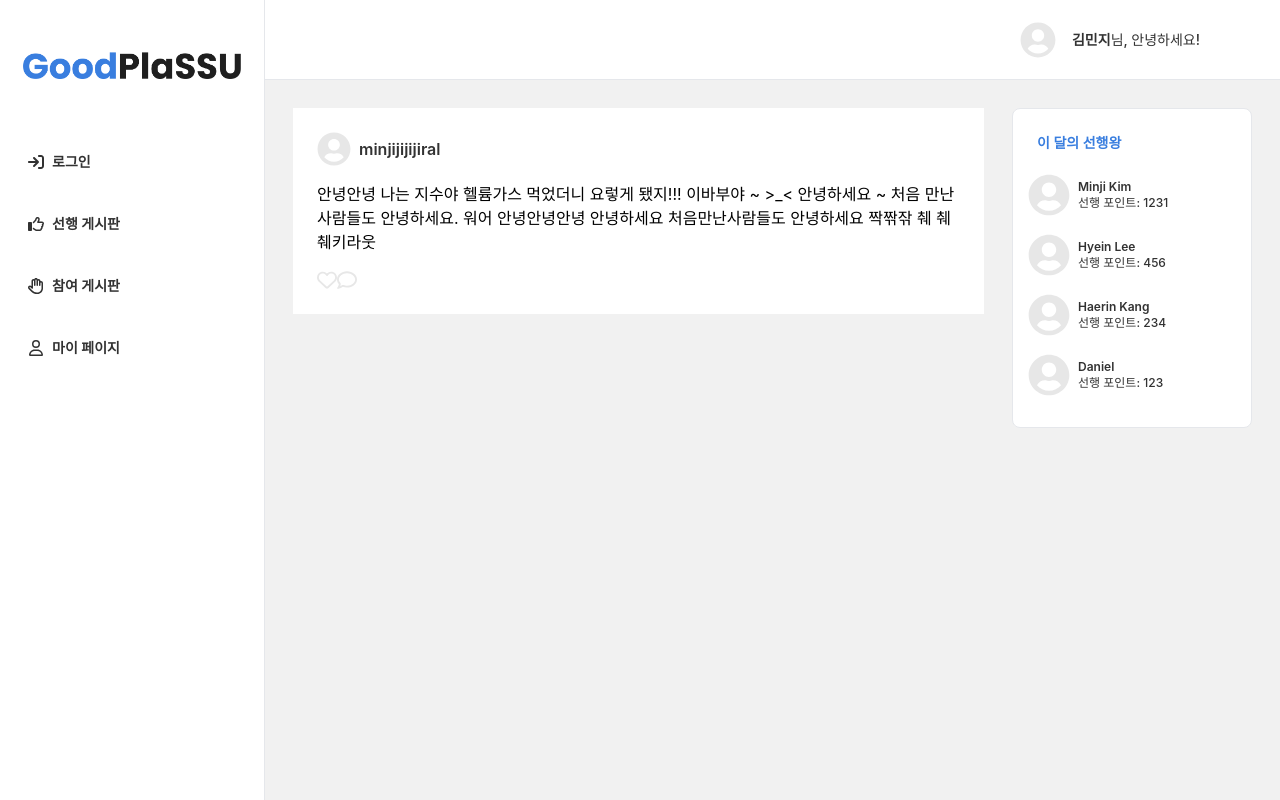
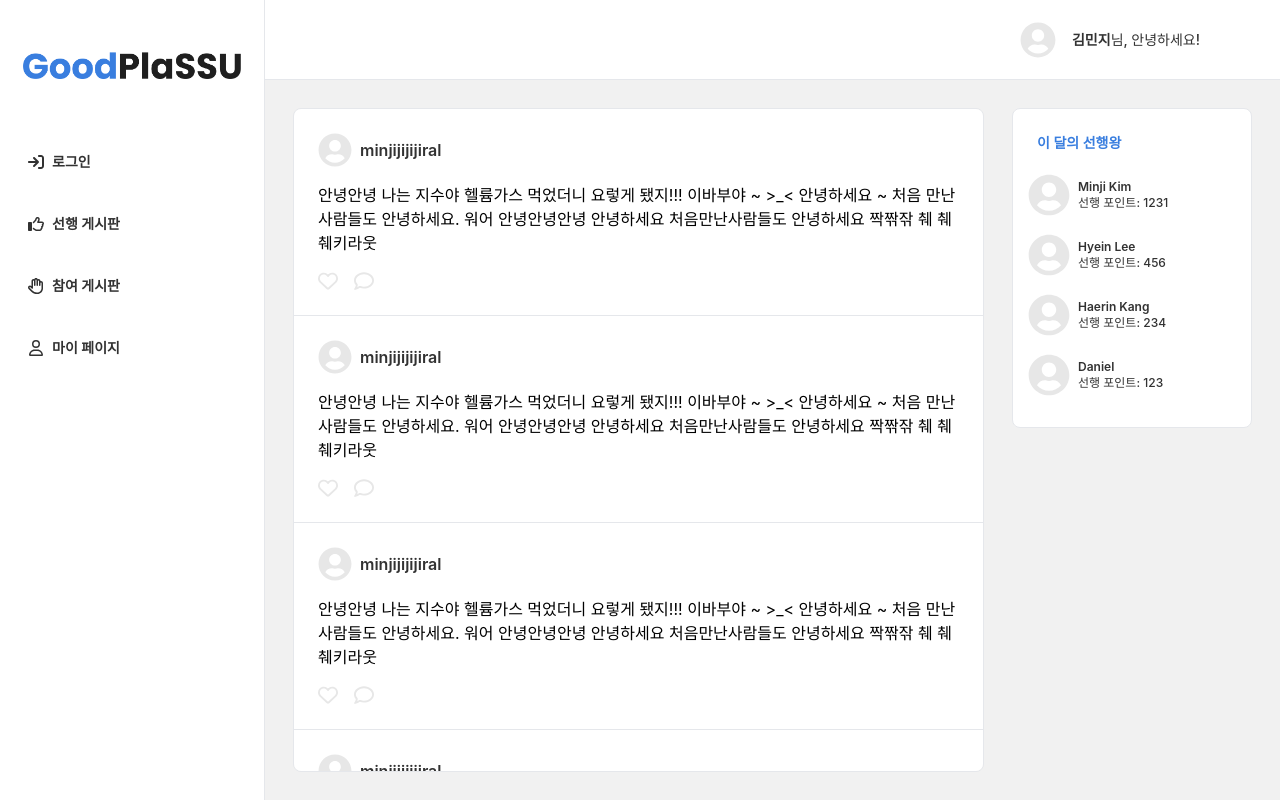
Before and after one commit to GoodPlaSSU/GoodPlaSSU-Frontend-2, a React (Create React App) app: page / in a window 1280 px wide. Built offline with nearby package versions, Linux system fonts and the light colour scheme.

Commit message:
✨ feat(goodpost): 선행게시판 리스트 레이아웃
선행게시판 리스트 레이아웃

```diff
--- a/src/components/GoodPostList/GoodPost.tsx
+++ b/src/components/GoodPostList/GoodPost.tsx
@@ -4,14 +4,14 @@ import PostProfile from "../Common/PostProfile";
 
 const GoodPost = () => {
     return (
-        <div className="p-6 bg-white">
+        <div className="p-6 border-b-[1px]">
             <PostProfile url="" name="minjijijijiral" />
             <div className="my-4 text-left">
                 {
                     "안녕안녕 나는 지수야 헬륨가스 먹었더니 요렇게 됐지!!! 이바부야 ~ >_< 안녕하세요 ~ 처음 만난 사람들도 안녕하세요. 워어 안녕안녕안녕 안녕하세요 처음만난사람들도 안녕하세요 짝짞잒 췌 췌 췌키라웃"
                 }
             </div>
-            <div className="flex">
+            <div className="flex gap-4">
                 <LikeIcon />
                 <CommentIcon />
             </div>
--- a/src/pages/GoodPostList.tsx
+++ b/src/pages/GoodPostList.tsx
@@ -2,9 +2,23 @@ import GoodPost from "../components/GoodPostList/GoodPost";
 
 const GoodPostList = () => {
     return (
-        <>
+        <div className=" h-[calc(100vh-136px)] mb-7 overflow-scroll rounded-lg border-[1px] bg-white">
             <GoodPost />
-        </>
+            <GoodPost />
+            <GoodPost />
+            <GoodPost />
+            <GoodPost />
+            <GoodPost />
+            <GoodPost />
+            <GoodPost />
+            <GoodPost />
+            <GoodPost />
+            <GoodPost />
+            <GoodPost />
+            <GoodPost />
+            <GoodPost />
+            <GoodPost />
+        </div>
     );
 };
 
```
